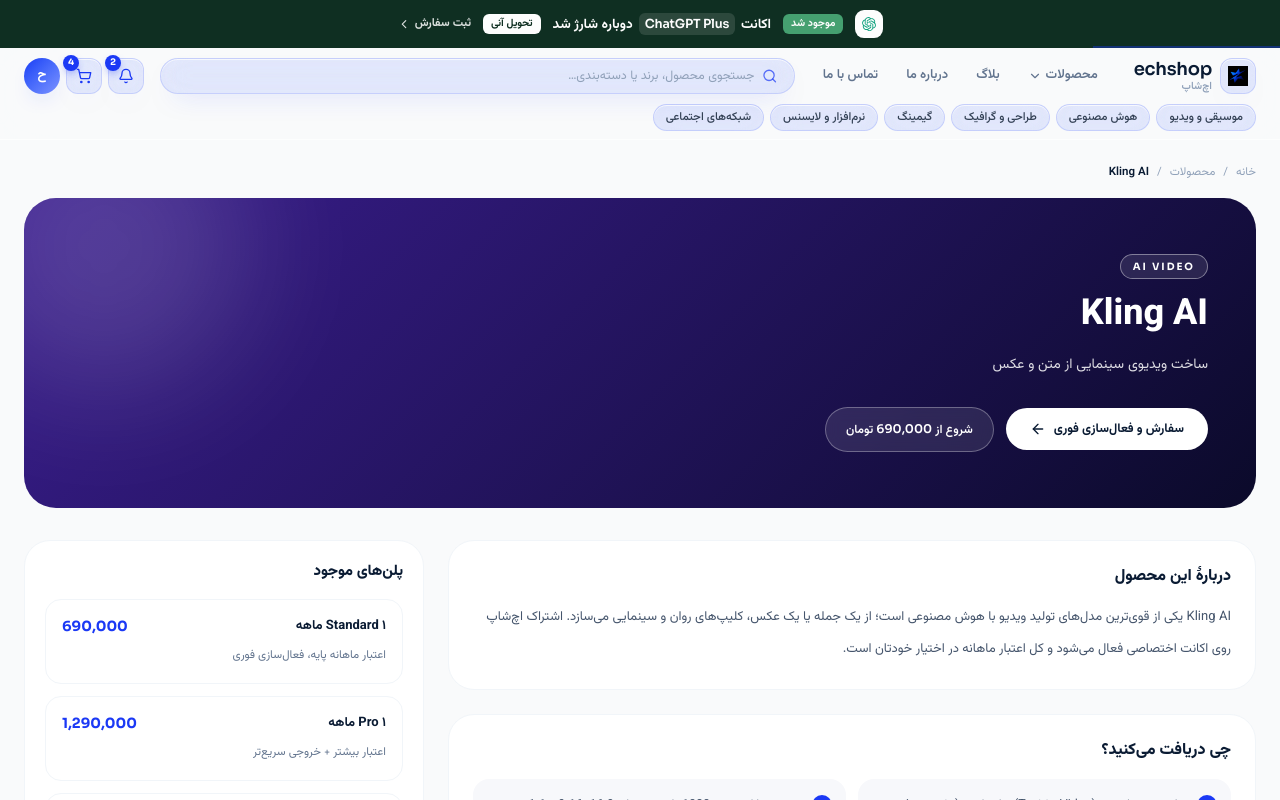
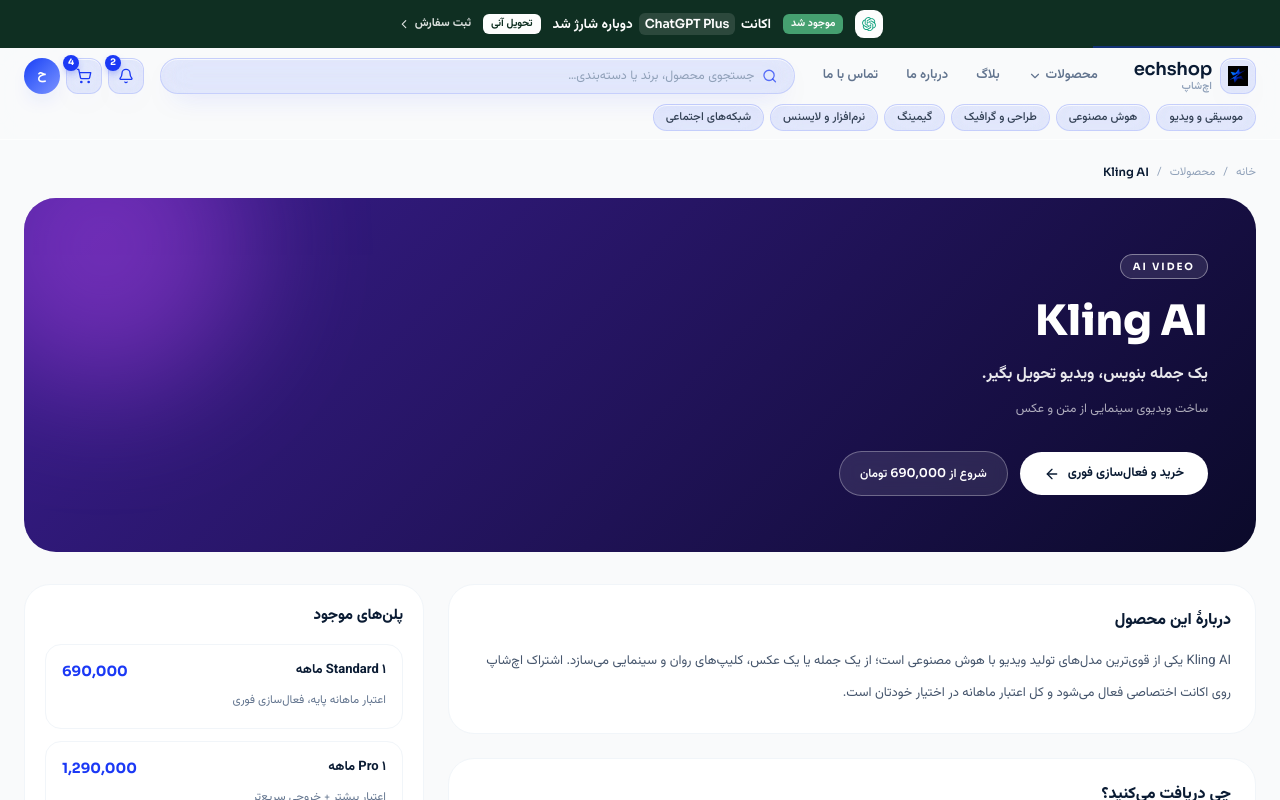
Before and after one commit to hesaamhub/echshop, a Next.js app: page /new/kling-ai in a window 1280 px wide. Shown: the top 800 px of the page. Built offline with nearby package versions, Linux system fonts and the light colour scheme.

Commit message:
fix: هماهنگی صفحهٔ محصولات تازه‌رسیده با نام انگلیسی

```diff
--- a/src/app/new/[slug]/page.tsx
+++ b/src/app/new/[slug]/page.tsx
@@ -41,7 +41,7 @@ export default async function NewArrivalPage({
               محصولات
             </Link>
             <span>/</span>
-            <span className="font-semibold text-[#0a1b33]">{item.name}</span>
+            <span className="font-latin font-semibold text-[#0a1b33]">{item.name}</span>
           </div>
 
           {/* بنر اصلی */}
@@ -50,25 +50,26 @@ export default async function NewArrivalPage({
             style={{ background: `linear-gradient(135deg, ${item.from} 0%, ${item.to} 100%)` }}
           >
             <span
-              className="pointer-events-none absolute -left-16 -top-24 h-72 w-72 rounded-full bg-white/15 blur-3xl"
+              className="pointer-events-none absolute -left-16 -top-24 h-72 w-72 rounded-full blur-3xl"
+              style={{ background: item.accent, opacity: 0.4 }}
               aria-hidden
             />
             <div className="relative max-w-[640px] text-white">
               <span className="font-latin inline-block rounded-full border border-white/40 bg-white/10 px-3 py-1 text-[10px] font-bold tracking-[0.2em] backdrop-blur-sm">
                 {item.kicker}
               </span>
-              <h1 className="font-display mt-4 text-[26px] font-extrabold leading-10 md:text-[36px]">
+              <h1 className="font-latin font-display mt-4 text-[30px] font-extrabold leading-tight md:text-[42px]">
                 {item.name}
               </h1>
-              <div className="font-latin mt-1 text-[15px] font-semibold text-white/70">{item.latinName}</div>
-              <p className="mt-4 text-[13px] leading-7 text-white/85 md:text-[14px]">{item.tagline}</p>
+              <p className="mt-3 text-[14px] font-bold leading-8 text-white/90 md:text-[16px]">{item.pitch}</p>
+              <p className="mt-1 text-[12.5px] leading-7 text-white/65">{item.tagline}</p>
 
               <div className="mt-7 flex flex-wrap items-center gap-3">
                 <Link
                   href="/contact"
                   className="inline-flex items-center gap-2 rounded-full bg-white px-6 py-3 text-[12.5px] font-bold text-[#0a1b33] transition-transform hover:-translate-y-0.5"
                 >
-                  سفارش و فعال‌سازی فوری
+                  خرید و فعال‌سازی فوری
                   <ArrowLeft className="h-4 w-4" />
                 </Link>
                 <div className="rounded-full border border-white/30 bg-white/10 px-5 py-3 text-[12px] font-semibold backdrop-blur-sm">
```
